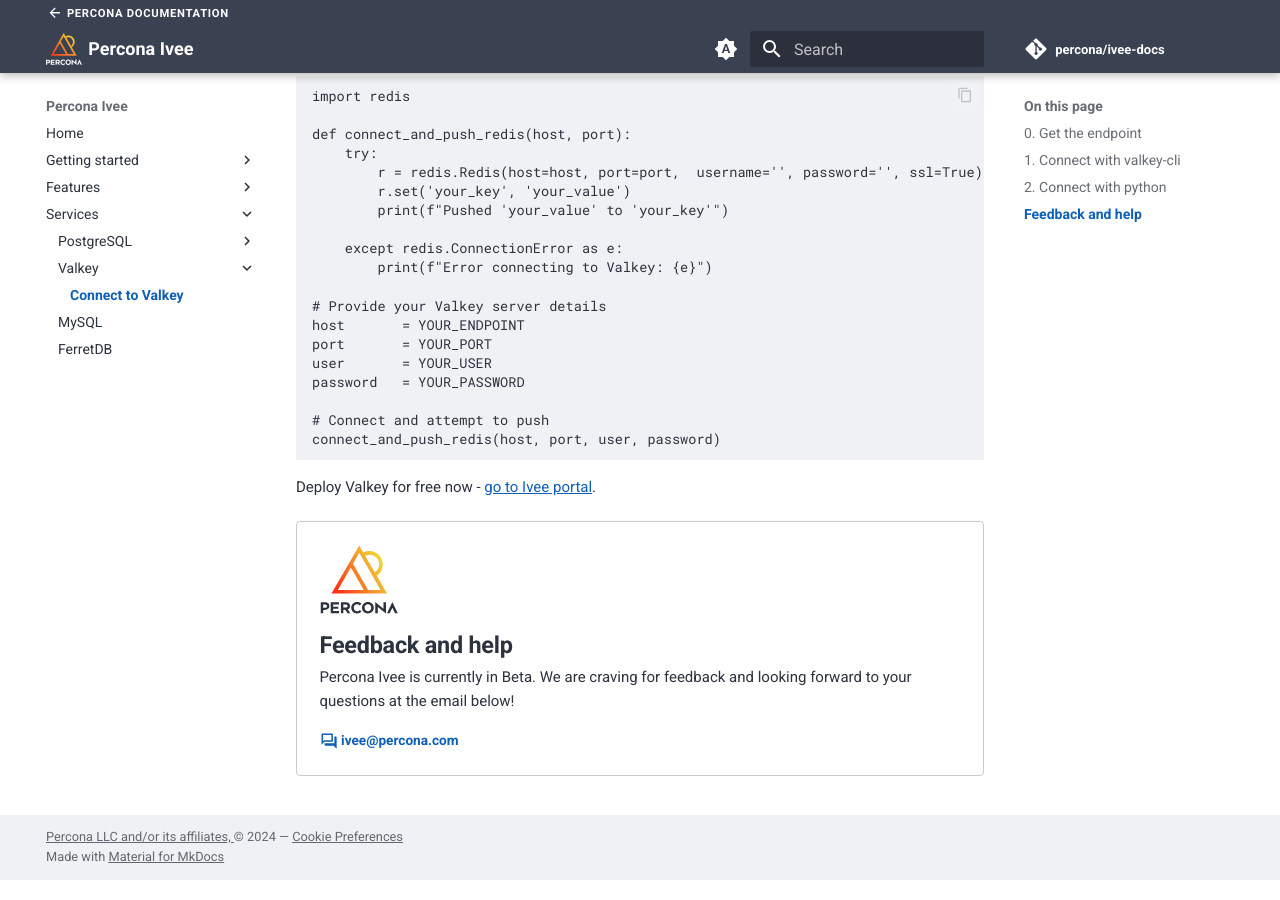
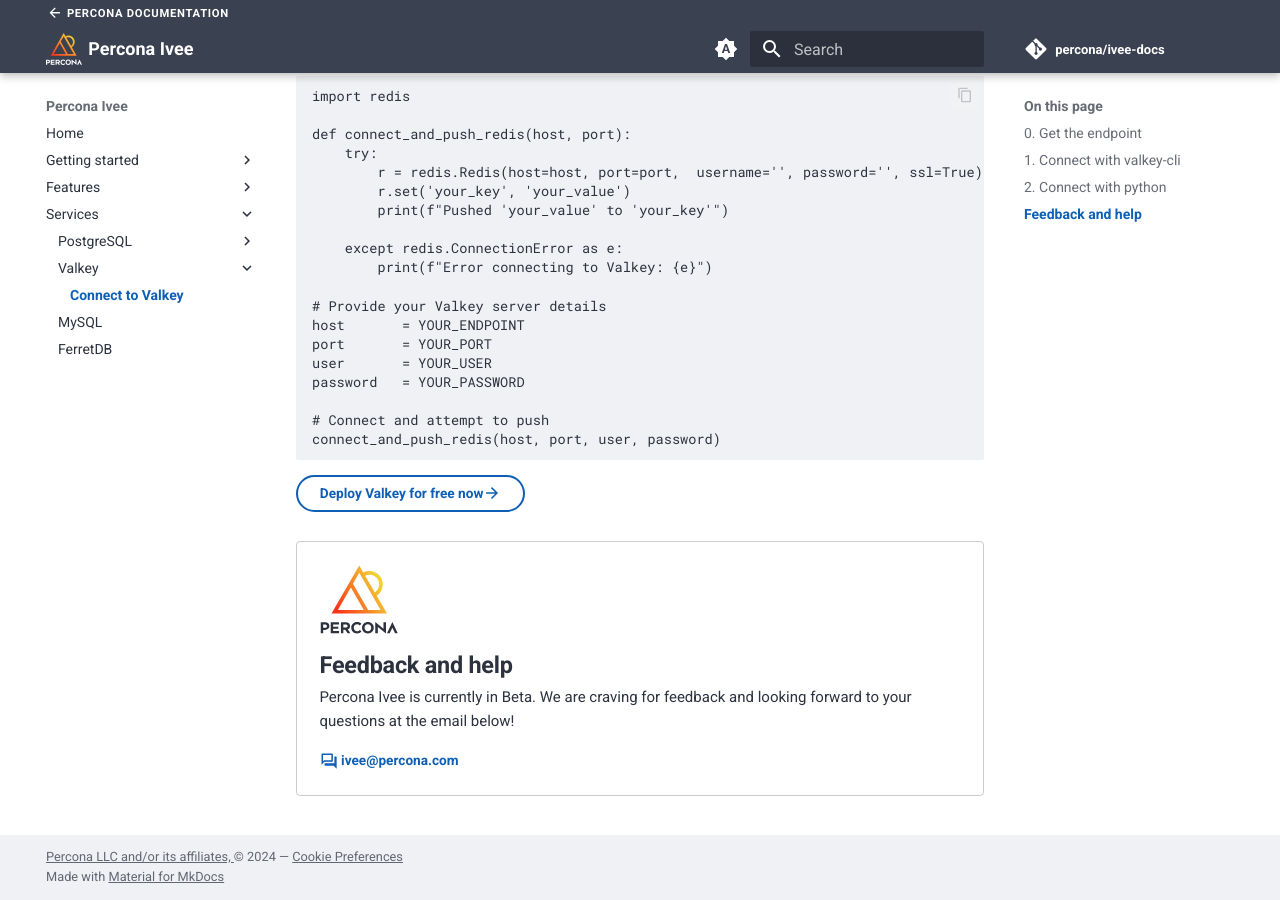
Before and after one commit to percona/ivee-docs, an MkDocs documentation site: the page built from docs/services/valkey-connect.md, in a window 1280 px wide and 900 px high, scrolled down 753 px. Built offline with MkDocs 1.6.1 and Material for MkDocs 9.7.7, drawn with Linux system fonts in a browser that asks for light colours; nearby versions of some CDN libraries; some web fonts are replaced; comment, search, counter and statistics services are not loaded.

Commit message:
Update valkey-connect.md

````diff
--- a/docs/services/valkey-connect.md
+++ b/docs/services/valkey-connect.md
@@ -49,4 +49,4 @@ password   = YOUR_PASSWORD
 connect_and_push_redis(host, port, user, password)
 ```
 
-Deploy Valkey for free now - [go to Ivee portal](https://app.ivee.cloud).
+[Deploy Valkey for free now:material-arrow-right:](https://app.ivee.cloud){.md-button }
````
